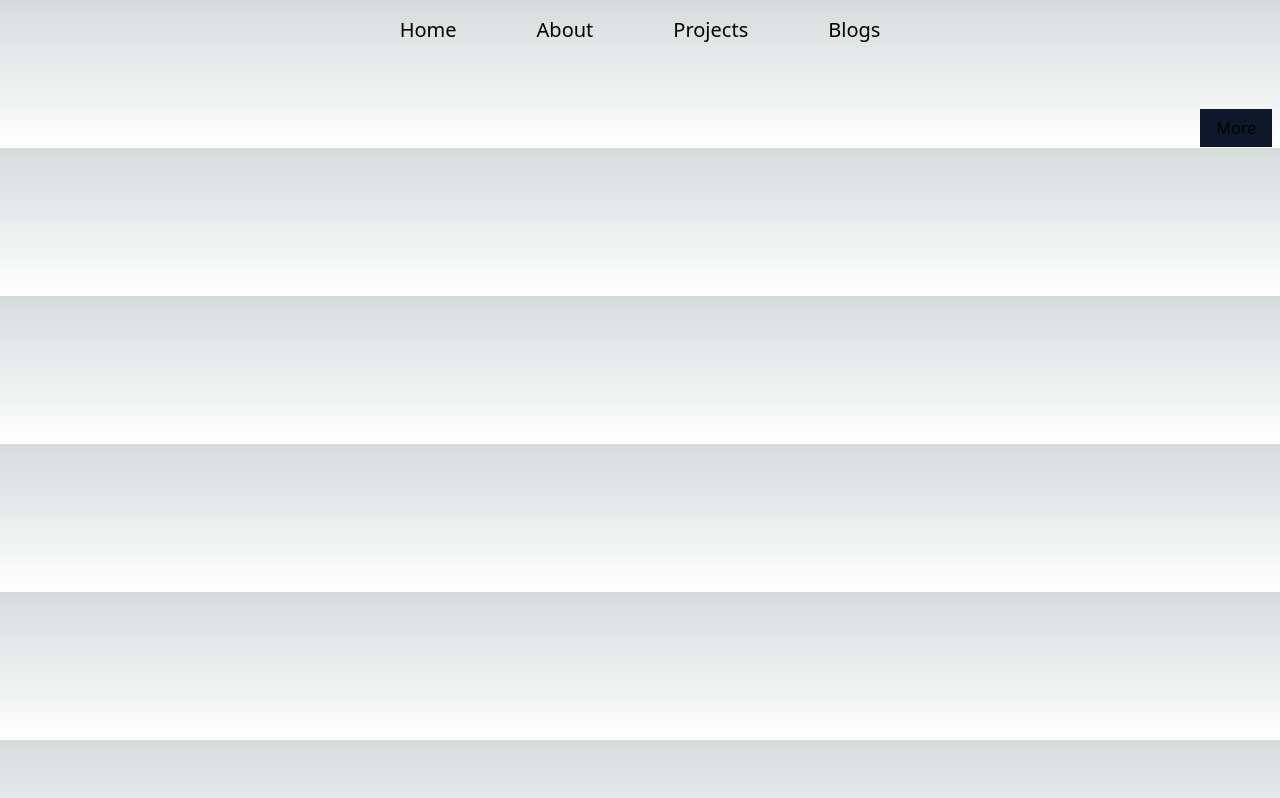
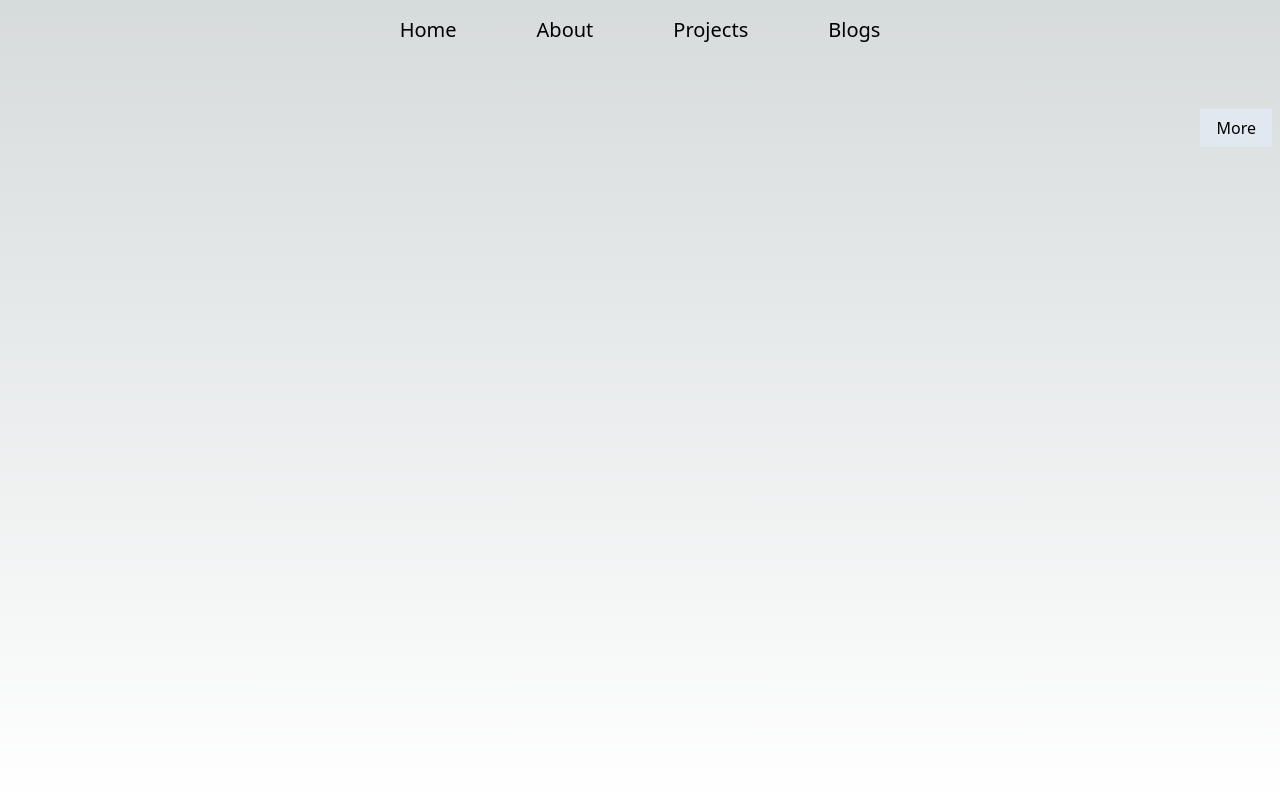
Before and after one commit to ecmCode/nextjs-portfolio, a Next.js app: page /components/HomeBlogs in a window 1280 px wide. Built offline with nearby package versions, Linux system fonts and the light colour scheme.

Commit message:
integrate dark/light mode

```diff
--- a/src/pages/about/index.tsx
+++ b/src/pages/about/index.tsx
@@ -1,4 +1,3 @@
-import Navbar from "@/pages/components/Navbar";
 import Head from "next/head";
 import Link from "next/link";
 
--- a/src/pages/blogs/index.tsx
+++ b/src/pages/blogs/index.tsx
@@ -18,12 +18,12 @@ const Blogs = ({posts}: Posts) => {
             </Head>
             <ul className="grid grid-cols-1 md:grid-cols-2 lg:grid-cols-3">
                 {posts.map(blog => (
-                        <li key={blog.id} className="bg-slate-500/50 m-4 p-4 flex flex-col justify-between gap-4">
+                        <li key={blog.id} className="bg-slate-200 dark:bg-slate-500/50 m-4 p-4 flex flex-col justify-between gap-4 shadow-lg">
                             <h2 className="text-2xl text-center overflow-ellipsis truncate">{blog.title}</h2>
                             <p className="font-bold text-right">#{blog.id}</p>
                             <p className="line-clamp-4 break-words">{blog.body}</p>
                             <div className="flex justify-end">
-                                <Link href={'/blogs/' + blog.id} className="text-cyan-500 ">
+                                <Link href={'/blogs/' + blog.id} className="text-cyan-600 dark:text-cyan-500 font-semibold">
                                     Read More
                                 </Link>
                             </div>
--- a/src/pages/components/HomeBlogs.tsx
+++ b/src/pages/components/HomeBlogs.tsx
@@ -10,7 +10,7 @@ const HomeBlogs = ({id,title,body}: Blog ) => {
                 {body}
             </p>
             <span className="text-right">
-                <Link href={`/blogs/${id}`} className="bg-slate-900 px-4 py-2">
+                <Link href={`/blogs/${id}`} className=" px-4 py-2 bg-slate-200 dark:bg-slate-900">
                     More
                 </Link>
             </span>
--- a/src/pages/index.tsx
+++ b/src/pages/index.tsx
@@ -22,7 +22,7 @@ export default function Home({posts} : Posts) {
         <HomeWelcome />
         <h2>Projects</h2>
         <h2>Blogs</h2>
-        <div className="grid grid-cols-4 gap-4">
+        <div className="grid grid-cols-1 md:grid-cols-2 lg:grid-cols-4 gap-4">
           {posts && posts.map((post) => (
             <HomeBlogs
               key={post.id}
--- a/src/pages/projects/index.tsx
+++ b/src/pages/projects/index.tsx
@@ -9,7 +9,6 @@ const Projects = () => {
             </Head>
             <h1>Projects</h1>
             <p>This is the Projects page</p>
-            <hr />
             <Link href="/">Go back to the homepage</Link>
         </div>
     );
--- a/src/styles/globals.css
+++ b/src/styles/globals.css
@@ -16,7 +16,8 @@
   }
 }
 
-body {
+html,body {
+  min-height: 100vh;
   color: rgb(var(--foreground-rgb));
   background: linear-gradient(
       to bottom,
```
